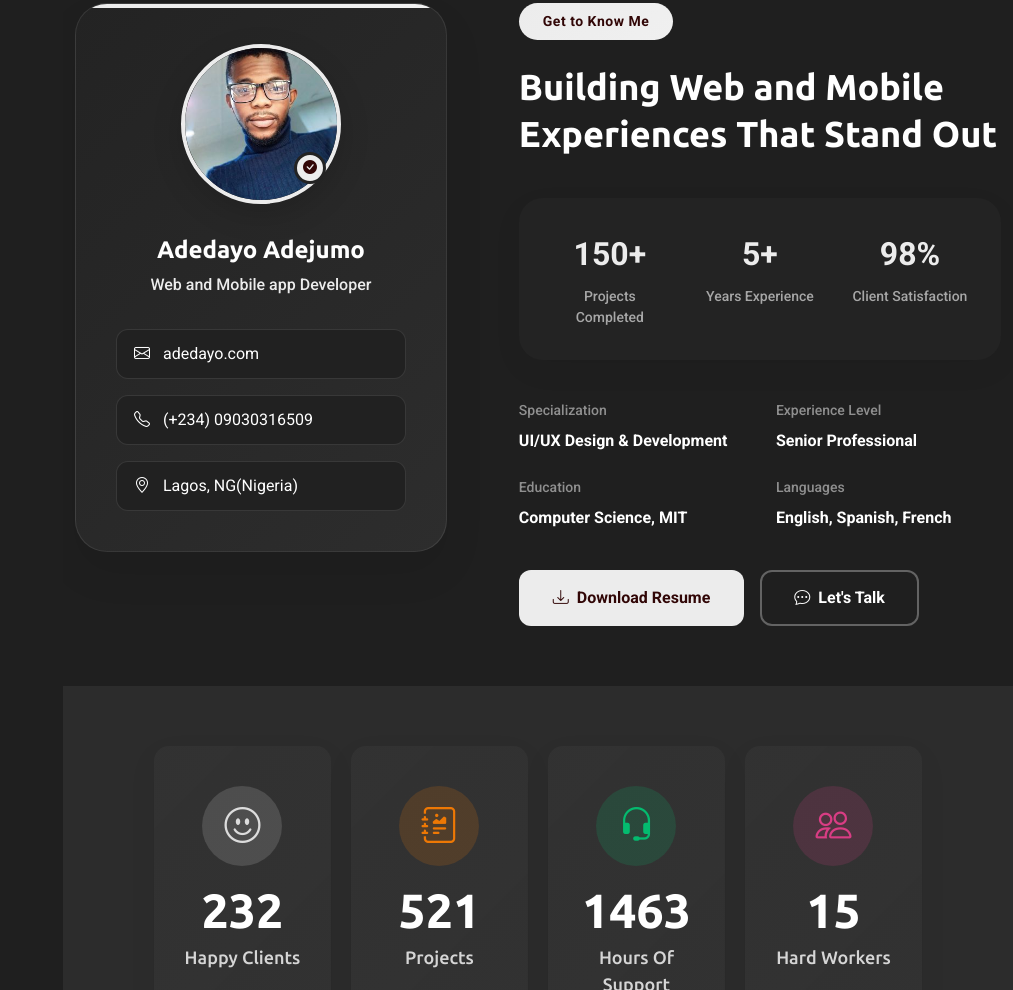
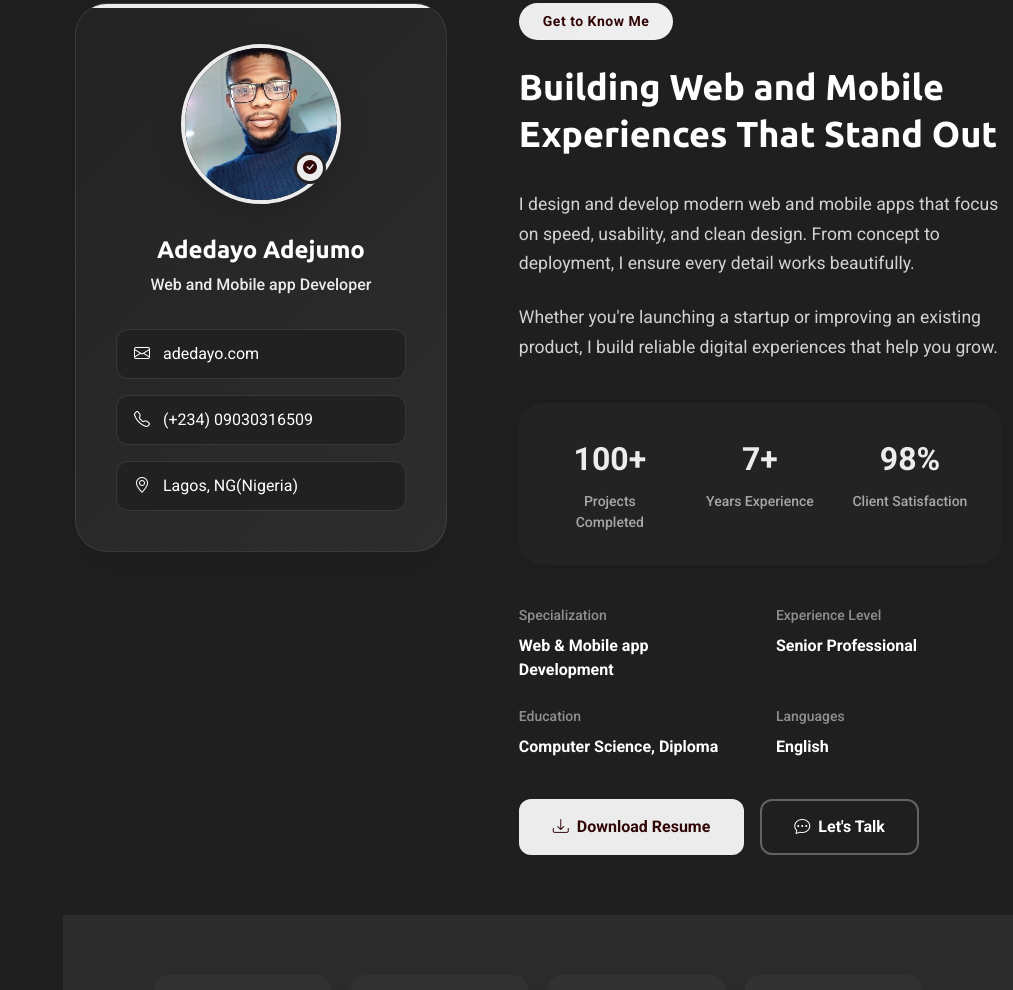
Before and after one commit to adedayoadejumo5-svg/adedayoadejumo5-svg.github.io, a plain HTML site: page index.html in a window 1280 px wide. Shown: the part 857-1847 px from the top of the page, without its empty margins (267-1280 px from the left). Drawn offline with nearby package versions, Linux system fonts and the light colour scheme.

Commit message:
new push

```diff
--- a/index.html
+++ b/index.html
@@ -163,16 +163,16 @@
               </div>
 
               <div class="description">
-
+                <p>I design and develop modern web and mobile apps that focus on speed, usability, and clean design. From concept to deployment, I ensure every detail works beautifully.</p> <p>Whether you're launching a startup or improving an existing product, I build reliable digital experiences that help you grow.</p>
               </div>
 
               <div class="stats-grid">
                 <div class="stat-item">
-                  <div class="stat-number">150+</div>
+                  <div class="stat-number">100+</div>
                   <div class="stat-label">Projects Completed</div>
                 </div>
                 <div class="stat-item">
-                  <div class="stat-number">5+</div>
+                  <div class="stat-number">7+</div>
                   <div class="stat-label">Years Experience</div>
                 </div>
                 <div class="stat-item">
@@ -185,7 +185,7 @@
                 <div class="detail-row">
                   <div class="detail-item">
                     <span class="detail-label">Specialization</span>
-                    <span class="detail-value">UI/UX Design &amp; Development</span>
+                    <span class="detail-value">Web & Mobile app Development</span>
                   </div>
                   <div class="detail-item">
                     <span class="detail-label">Experience Level</span>
@@ -195,17 +195,17 @@
                 <div class="detail-row">
                   <div class="detail-item">
                     <span class="detail-label">Education</span>
-                    <span class="detail-value">Computer Science, MIT</span>
+                    <span class="detail-value">Computer Science, Diploma</span>
                   </div>
                   <div class="detail-item">
                     <span class="detail-label">Languages</span>
-                    <span class="detail-value">English, Spanish, French</span>
+                    <span class="detail-value">English</span>
                   </div>
                 </div>
               </div>
 
               <div class="cta-section">
-                <a href="#" class="btn btn-primary">
+                <a href="resume/resume.pdf" class="btn btn-primary" download="true">
                   <i class="bi bi-download"></i>
                   Download Resume
                 </a>
```
Also changed, not shown: 1 other file.
